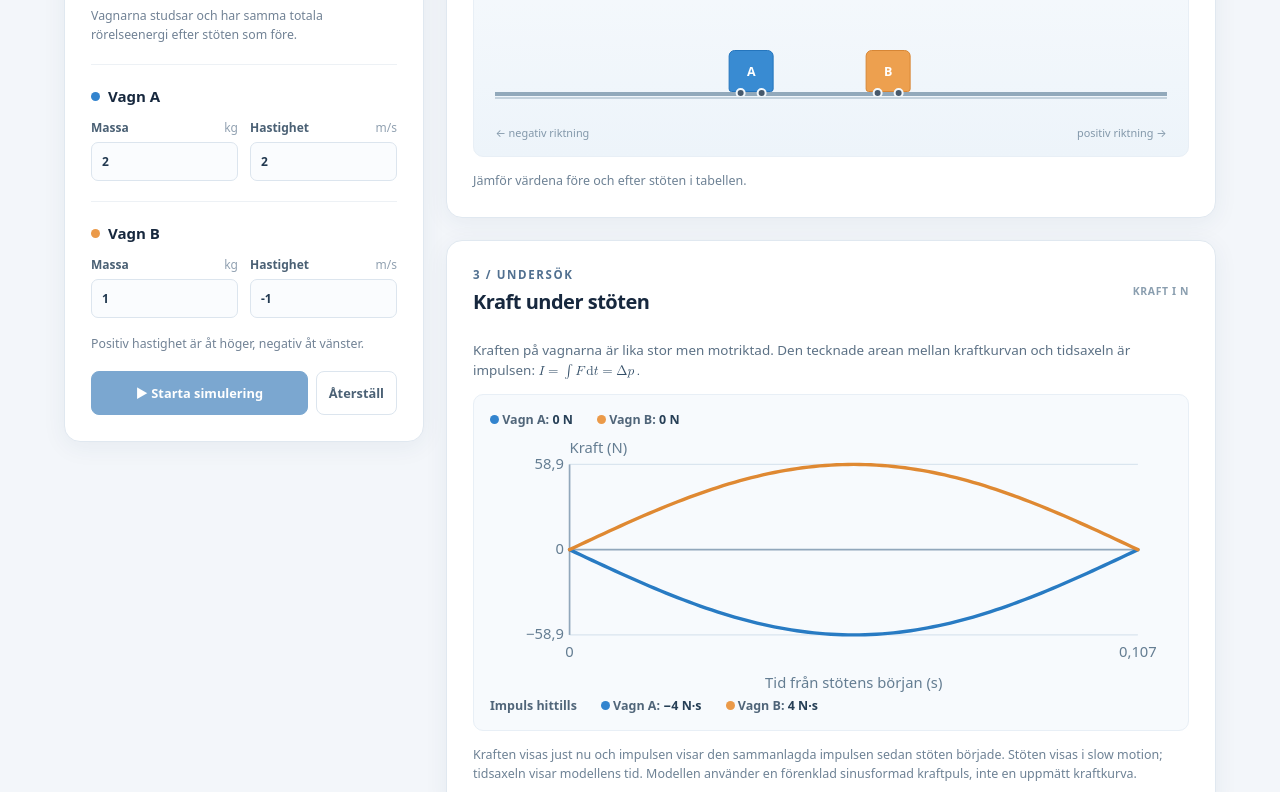
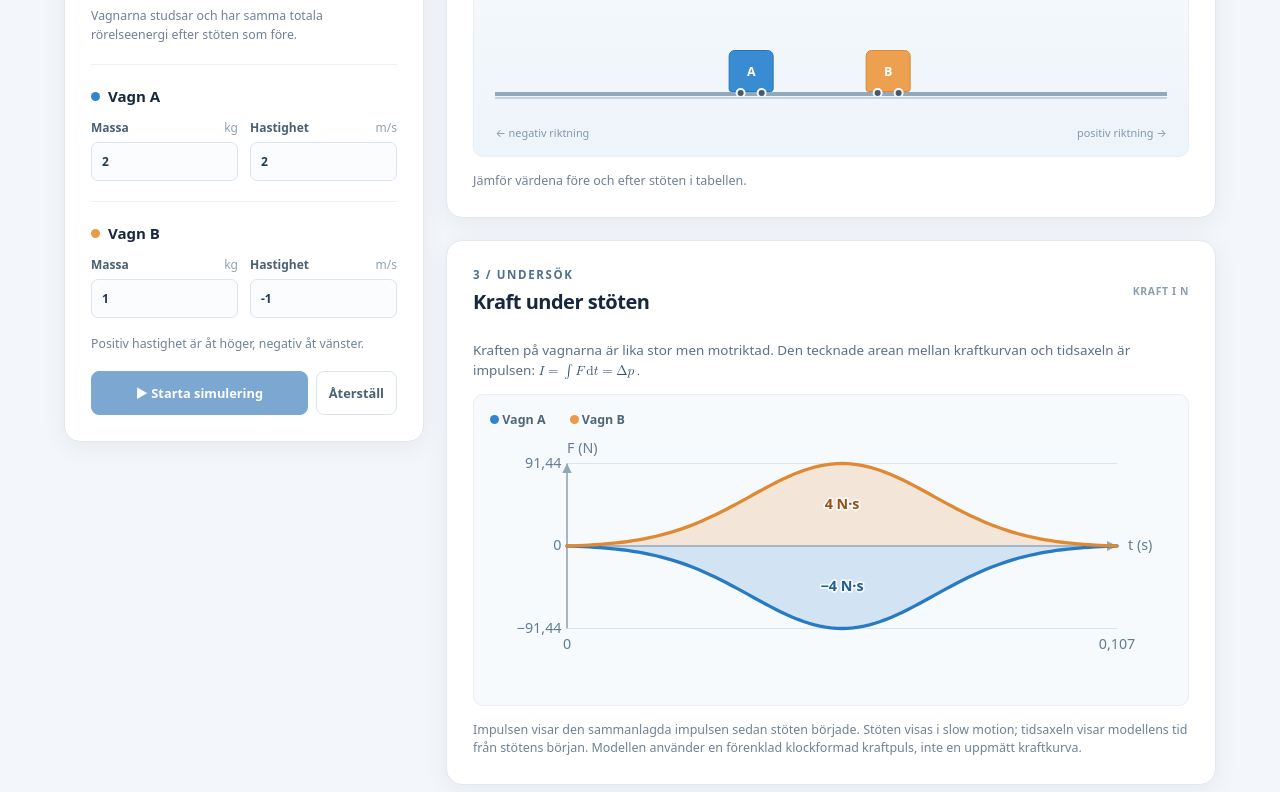
Before and after one commit to mattemagnus/conservation-of-momentum, a plain HTML site: page index.html in a window 1280 px wide. Both pictures are taken after a click on the button "▶ Starta simulering". Shown: the part 442-1234 px from the top of the page. Drawn offline with Linux system fonts and the light colour scheme.

Commit message:
Ändrat i kraft-tid diagrammet så att det blir snyggare. Även uppdaterat kollisionsmodellen.

```diff
--- a/app.js
+++ b/app.js
@@ -78,11 +78,13 @@
         path += ` L ${70 + 500 * progress} ${100 - 75 * current[property] / maximum}`;
       }
       line.setAttribute("d", path);
-      $(`force-${name}`).textContent = `${number(current && state.phase === "contact" ? current[property] : 0)} ${text.forceUnit}`;
+      $(`graph-area-${name}`).setAttribute("d", path ? `${path} L ${70 + 500 * progress} 100 Z` : "");
       const cart = name.toUpperCase();
       const impulse = current ? physics.impulse(contact[`mass${cart}`], contact[`velocity${cart}`], current[`velocity${cart}`]) : 0;
-      $(`impulse-${name}`).textContent = `${number(impulse)} ${text.impulseUnit}`;
+      const impulseText = `${number(impulse)} ${text.impulseUnit}`;
+      $(`graph-impulse-${name}`).textContent = impulseText;
     }
+    $("graph-impulses").textContent = `${text.impulseHeading}. ${text.impulseCartA} ${$("graph-impulse-a").textContent}. ${text.impulseCartB} ${$("graph-impulse-b").textContent}.`;
     $("graph-max").textContent = contact ? number(maximum) : text.placeholder;
     $("graph-min").textContent = contact ? number(-maximum) : text.placeholder;
     $("graph-duration").textContent = contact
--- a/content.js
+++ b/content.js
@@ -36,7 +36,6 @@ window.LessonContent = {
     massUnit: "kg",
     velocityUnit: "m/s",
     energyUnit: "J",
-    forceUnit: "N",
     impulseUnit: "N·s",
     inputHint: "Positiv hastighet är åt höger, negativ åt vänster.",
     startButton: "▶  Starta simulering",
@@ -53,16 +52,14 @@ window.LessonContent = {
     forceIntroduction: "Kraften på vagnarna är lika stor men motriktad. Den tecknade arean mellan kraftkurvan och tidsaxeln är impulsen:",
     impulseFormula: "I = ∫F dt = Δp.",
     forceChartLabel: "Kraft på respektive vagn under stöten",
-    forceCartA: "Vagn A:",
-    forceCartB: "Vagn B:",
     impulseHeading: "Impuls hittills",
     impulseCartA: "Vagn A:",
     impulseCartB: "Vagn B:",
     graphTitle: "Kraft som funktion av tid",
-    graphDescription: "Blå linje visar kraften på vagn A och orange linje visar kraften på vagn B. Krafterna är lika stora och motriktade under stöten.",
-    graphTimeAxis: "Tid från stötens början (s)",
-    graphForceAxis: "Kraft (N)",
-    graphNote: "Kraften visas just nu och impulsen visar den sammanlagda impulsen sedan stöten började. Stöten visas i slow motion; tidsaxeln visar modellens tid. Modellen använder en förenklad sinusformad kraftpuls, inte en uppmätt kraftkurva.",
+    graphDescription: "Blå linje visar kraften på vagn A och orange linje visar kraften på vagn B. De färgade areorna mellan kurvorna och tidsaxeln visar impulserna hittills. Krafterna är lika stora och motriktade under stöten.",
+    graphTimeAxis: "t (s)",
+    graphForceAxis: "F (N)",
+    graphNote: "Impulsen visar den sammanlagda impulsen sedan stöten började. Stöten visas i slow motion; tidsaxeln visar modellens tid från stötens början. Modellen använder en förenklad klockformad kraftpuls, inte en uppmätt kraftkurva.",
     resultsStep: "4 / JÄMFÖR",
     resultsTitle: "Före och efter stöten",
     resultsHeadingUnit: "RÖRELSEMÄNGD I KG·M/S",
--- a/index.html
+++ b/index.html
@@ -101,31 +101,36 @@
           <p class="force-intro"><span data-text="forceIntroduction"></span> <strong data-math="impulseFormula"></strong></p>
           <div class="force-chart" role="group" data-aria-label="forceChartLabel">
             <div class="force-legend">
-              <span><span class="dot dot-a"></span> <span data-text="forceCartA"></span> <span class="force-value" id="force-a"></span></span>
-              <span><span class="dot dot-b"></span> <span data-text="forceCartB"></span> <span class="force-value" id="force-b"></span></span>
+              <span><span class="dot dot-a"></span> <span data-text="cartA"></span></span>
+              <span><span class="dot dot-b"></span> <span data-text="cartB"></span></span>
             </div>
-            <svg class="force-graph" viewBox="0 0 600 230" role="img" aria-labelledby="graph-title graph-description">
+            <svg class="force-graph" viewBox="0 0 620 230" role="img" aria-labelledby="graph-title graph-description graph-impulses">
               <title id="graph-title" data-text="graphTitle"></title>
               <desc id="graph-description" data-text="graphDescription"></desc>
+              <desc id="graph-impulses"></desc>
+              <defs>
+                <marker id="axis-arrow" viewBox="0 0 10 10" refX="10" refY="5" markerWidth="6" markerHeight="6" orient="auto">
+                  <path class="graph-arrow" d="M 0 0 L 10 5 L 0 10 Z"></path>
+                </marker>
+              </defs>
               <line class="graph-grid" x1="70" y1="25" x2="570" y2="25"></line>
-              <line class="graph-axis" x1="70" y1="100" x2="570" y2="100"></line>
               <line class="graph-grid" x1="70" y1="175" x2="570" y2="175"></line>
-              <line class="graph-axis" x1="70" y1="25" x2="70" y2="175"></line>
+              <path class="graph-area graph-area-a" id="graph-area-a"></path>
+              <path class="graph-area graph-area-b" id="graph-area-b"></path>
+              <line class="graph-axis" x1="70" y1="100" x2="570" y2="100" marker-end="url(#axis-arrow)"></line>
+              <line class="graph-axis" x1="70" y1="175" x2="70" y2="25" marker-end="url(#axis-arrow)"></line>
               <text class="graph-text" x="65" y="29" text-anchor="end" id="graph-max"></text>
               <text class="graph-text" x="65" y="104" text-anchor="end">0</text>
               <text class="graph-text" x="65" y="179" text-anchor="end" id="graph-min"></text>
               <text class="graph-text" x="70" y="194" text-anchor="middle">0</text>
               <text class="graph-text" x="570" y="194" text-anchor="middle" id="graph-duration"></text>
-              <text class="graph-text" x="320" y="222" text-anchor="middle" data-text="graphTimeAxis"></text>
+              <text class="graph-text" x="580" y="104" data-text="graphTimeAxis"></text>
               <text class="graph-text" x="70" y="15" data-text="graphForceAxis"></text>
               <path class="graph-line graph-line-a" id="graph-line-a"></path>
               <path class="graph-line graph-line-b" id="graph-line-b"></path>
+              <text class="graph-impulse graph-impulse-a" id="graph-impulse-a" x="320" y="137.5" text-anchor="middle" dominant-baseline="middle" aria-hidden="true"></text>
+              <text class="graph-impulse graph-impulse-b" id="graph-impulse-b" x="320" y="62.5" text-anchor="middle" dominant-baseline="middle" aria-hidden="true"></text>
             </svg>
-            <div class="impulse-values">
-              <span data-text="impulseHeading"></span>
-              <span><span class="dot dot-a"></span> <span data-text="impulseCartA"></span> <span class="force-value" id="impulse-a"></span></span>
-              <span><span class="dot dot-b"></span> <span data-text="impulseCartB"></span> <span class="force-value" id="impulse-b"></span></span>
-            </div>
           </div>
           <p class="results-note" data-text="graphNote"></p>
         </section>
--- a/physics.js
+++ b/physics.js
@@ -37,13 +37,35 @@
     };
   }
 
-  // En sinusformad kraftpuls och dess integraler ger kraft, hastighet och läge.
+  const pulseShape = 18;
+  const pulseRoot = Math.sqrt(pulseShape);
+  const pulseEdge = Math.exp(-pulseShape / 4);
+
+  // Integralen av exp(-x²), beräknad med en positiv potensserie.
+  function gaussianIntegral(x) {
+    let term = x;
+    let sum = term;
+    for (let n = 1; n <= 50; n++) {
+      term *= 2 * x * x / (2 * n + 1);
+      sum += term;
+      if (Math.abs(term) <= Math.abs(sum) * Number.EPSILON) break;
+    }
+    return Math.exp(-x * x) * sum;
+  }
+
+  const pulseStartIntegral = gaussianIntegral(-pulseRoot / 2);
+  const pulseArea = (gaussianIntegral(pulseRoot / 2) - pulseStartIntegral) / pulseRoot - pulseEdge;
+
+  // Klockformad kraftpuls: dra av ändvärdet så att kraften är noll vid kontaktens början och slut.
   function contactAtTime(model, time) {
     const t = Math.max(0, Math.min(time, model.duration));
-    const angle = Math.PI * t / model.duration;
-    const fraction = (1 - Math.cos(angle)) / 2;
-    const integratedFraction = (t - model.duration * Math.sin(angle) / Math.PI) / 2;
-    const forceA = t === 0 || t === model.duration ? 0 : model.impulseA * Math.PI / (2 * model.duration) * Math.sin(angle);
+    const u = t / model.duration;
+    const gaussian = Math.exp(-pulseShape * (u - 0.5) ** 2);
+    const area = (gaussianIntegral(pulseRoot * (u - 0.5)) - pulseStartIntegral) / pulseRoot;
+    const fraction = (area - pulseEdge * u) / pulseArea;
+    const firstMoment = area / 2 + (pulseEdge - gaussian) / (2 * pulseShape) - pulseEdge * u * u / 2;
+    const integratedFraction = model.duration * (u * fraction - firstMoment / pulseArea);
+    const forceA = t === 0 || t === model.duration ? 0 : model.impulseA * (gaussian - pulseEdge) / (model.duration * pulseArea);
     return {
       forceA,
       forceB: -forceA,
--- a/style.css
+++ b/style.css
@@ -86,15 +86,20 @@ legend { margin-bottom: 10px; color: #34495d; font-size: .82rem; font-weight: 70
 .force-intro strong { color: #344f68; font-weight: 400; }
 .force-chart { padding: 16px; border: 1px solid #e8eff6; border-radius: 10px; background: #f7fafd; }
 .force-legend { display: flex; flex-wrap: wrap; gap: 8px 24px; color: #506579; font-size: .78rem; font-weight: 700; }
-.impulse-values { display: flex; flex-wrap: wrap; gap: 8px 24px; color: #506579; font-size: .78rem; font-weight: 700; }
-.force-value { color: #263f56; font-variant-numeric: tabular-nums; }
 .force-graph { display: block; width: 100%; margin-top: 8px; overflow: visible; }
 .graph-grid { stroke: #dae5ef; stroke-width: 1; }
 .graph-axis { stroke: #91a7bb; stroke-width: 1.5; }
+.graph-arrow { fill: #91a7bb; }
 .graph-text { fill: #647d92; font-size: 13px; font-family: system-ui, sans-serif; }
+.graph-area { fill-opacity: .18; }
+.graph-area-a { fill: #287bc3; }
+.graph-area-b { fill: #df8932; }
 .graph-line { fill: none; stroke-width: 3; stroke-linecap: round; }
 .graph-line-a { stroke: #287bc3; }
 .graph-line-b { stroke: #df8932; }
+.graph-impulse { font-size: 13px; font-weight: 700; font-family: system-ui, sans-serif; paint-order: stroke; stroke: #f7fafd; stroke-width: 3px; stroke-linejoin: round; }
+.graph-impulse-a { fill: #205e98; }
+.graph-impulse-b { fill: #99530e; }
 .unit { color: #8a9eaf; font-size: .65rem; font-weight: 800; letter-spacing: .06em; text-align: right; }
 .table-wrap { overflow-x: auto; }
 table { width: 100%; border-collapse: collapse; text-align: left; font-size: .84rem; }
```
Also changed, not shown: physics.test.js (+17 -0 lines), 1 other file.
